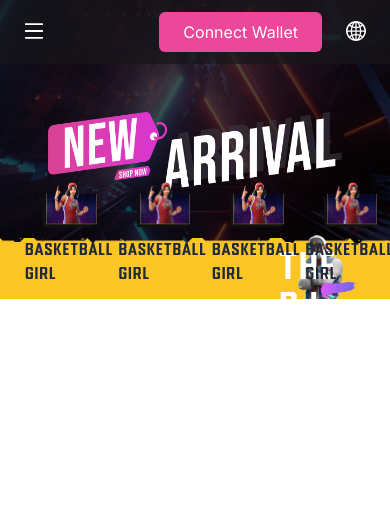
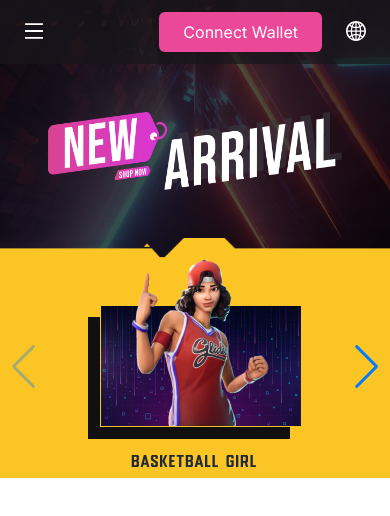
Before and after one commit to phamdinhvan/tymex-interview-frontend-PhamDinhVan, a Next.js app: page / in a window 390 px wide. Shown: the top 516 px of the page. Built offline with nearby package versions, Linux system fonts and the light colour scheme; what @ant-design/nextjs-registry would draw is missing.

Commit message:
chore: add swiper for banner

```diff
--- a/package.json
+++ b/package.json
@@ -16,7 +16,8 @@
     "antd": "^5.21.6",
     "next": "15.0.3",
     "react": "19.0.0-rc-66855b96-20241106",
-    "react-dom": "19.0.0-rc-66855b96-20241106"
+    "react-dom": "19.0.0-rc-66855b96-20241106",
+    "swiper": "^11.1.14"
   },
   "devDependencies": {
     "@commitlint/cli": "^19.5.0",
--- a/src/layouts/header/CharacterList.tsx
+++ b/src/layouts/header/CharacterList.tsx
@@ -1,6 +1,14 @@
+import { Swiper, SwiperSlide } from 'swiper/react'
+import { Navigation, Pagination } from 'swiper/modules'
+import 'swiper/css'
+import 'swiper/css/navigation'
+import 'swiper/css/pagination'
+
 const CharacterList = () => {
   return (
-    <div className='absolute bottom-0 left-[8%] flex flex-wrap gap-10 p-3 2xl:left-0 2xl:gap-16 2xl:p-5'>
+    <div className='bottom-0 left-[8%] xl:absolute 2xl:left-0'>
+      {/* Desktop view (>1280px) */}
+      <div className='hidden xl:flex xl:flex-wrap xl:gap-10 xl:p-3 2xl:gap-16 2xl:p-5'>
         <div className='flex flex-col items-center max-2xl:w-[16%]'>
           <div className='cursor-pointer items-center bg-transparent transition-transform duration-200 hover:-translate-y-1'>
             <img
@@ -50,6 +58,51 @@ const CharacterList = () => {
           </div>
         </div>
       </div>
+
+      {/* Mobile view (<=1280px) */}
+      <div className='xl:hidden'>
+        <Swiper
+          modules={[Navigation]}
+          breakpoints={{
+            320: {
+              slidesPerView: 1,
+              spaceBetween: 5,
+            },
+            480: {
+              slidesPerView: 2,
+              spaceBetween: 10,
+            },
+            768: {
+              slidesPerView: 2,
+              spaceBetween: 15,
+            },
+            1024: {
+              slidesPerView: 3,
+              spaceBetween: 20,
+            },
+          }}
+          navigation
+          className='mt-5 w-full rounded-lg'
+        >
+          {[1, 2, 3, 4].map((_, index) => (
+            <SwiperSlide key={index}>
+              <div className='flex flex-col items-center'>
+                <div className='cursor-pointer items-center bg-transparent transition-transform duration-200 hover:-translate-y-1'>
+                  <img
+                    src='/images/header/cr-list.png'
+                    alt='character'
+                    className='mb-3 object-cover'
+                  />
+                </div>
+                <div className='font-[family-name:var(--drone-bold)] text-base font-medium text-gray-800'>
+                  BASKETBALL GIRL
+                </div>
+              </div>
+            </SwiperSlide>
+          ))}
+        </Swiper>
+      </div>
+    </div>
   )
 }
 
--- a/src/layouts/header/MainCharacter.tsx
+++ b/src/layouts/header/MainCharacter.tsx
@@ -1,6 +1,12 @@
+import { Autoplay, Navigation, Pagination } from 'swiper/modules'
+import { Swiper, SwiperSlide } from 'swiper/react'
+import 'swiper/css'
+import 'swiper/css/navigation'
+import 'swiper/css/pagination'
+
 const MainCharacter = () => {
   return (
-    <div className='absolute bottom-0 right-[8%] max-2xl:w-1/5 2xl:right-0'>
+    <div className='absolute bottom-0 right-[8%] hidden max-2xl:w-1/5 xl:block 2xl:right-0'>
       <div className='relative px-4'>
         <img
           src='/images/header/main-cr.png'
--- a/src/layouts/header/index.tsx
+++ b/src/layouts/header/index.tsx
@@ -94,11 +94,11 @@ const Header = () => {
       <div className='mx-auto max-w-[1700px] p-12'>
         <img src='/images/header/na.png' alt='na' />
       </div>
-      <div className='relative 2xl:h-[300px]'>
+      <div className='relative xl:h-[240px] 2xl:h-[300px]'>
         <img
           src='/images/header/bg.png'
           alt='bottom-bg'
-          className='size-full'
+          className='size-full max-xl:h-[240px] max-xl:object-cover 2xl:h-[300px]'
         />
         <div className='absolute inset-0'>
           <div className='relative mx-auto h-full max-w-[1700px]'>
```
Also changed, not shown: 1 other file (tests, documents, lock files or other folders). Lines whose indentation alone changed are shown as unchanged.
